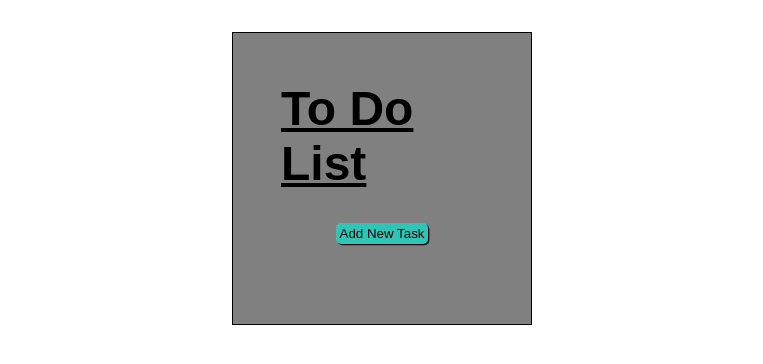
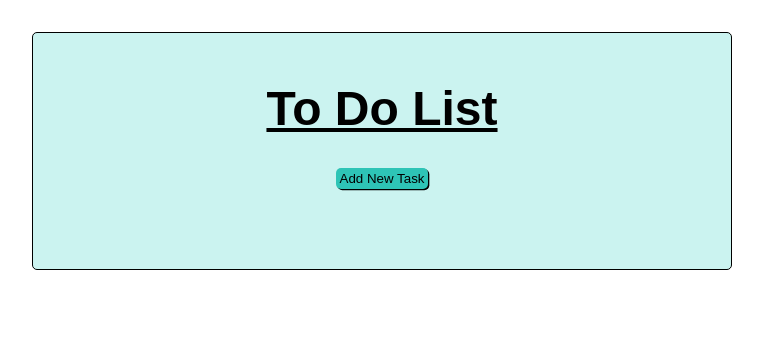
Before and after one commit to Cralcas/TypeScript-Todo, a website built with Vite: page index.html in a window 1280 px wide. Shown: the whole page, without its empty margins (258-1021 px from the left). Built offline with nearby package versions, Linux system fonts and the light colour scheme; a web font is replaced by a local one.

Commit message:
Added media queries

```diff
--- a/src/sass/_variables.scss
+++ b/src/sass/_variables.scss
@@ -1,2 +1,5 @@
 $primary-btn: #2ec4b6;
 $secondary-btn: #ff9f1c;
+
+$breakpoint-md: 768px;
+$breakpoint-lg: 1260px;
--- a/src/sass/style.scss
+++ b/src/sass/style.scss
@@ -21,10 +21,12 @@ main {
   .container {
     @include mx.col-center;
     width: 300px; //ändra beroend på skärm storlek, 700px lg, md??? .300pxsm
+
     margin-top: 2rem;
     padding: 3rem;
-    background: gray;
+    background: #cbf3f0;
     border: 1px solid black;
+    border-radius: 5px;
     gap: 2rem;
 
     h1 {
@@ -57,12 +59,12 @@ main {
 
       .task-card {
         max-width: 250px; //Så texten inte overflow  250 på sm
+
         overflow-wrap: break-word;
         background-color: #1d7d73;
 
         .task-card-title {
           font-size: 2rem;
-          font-weight: bold;
         }
       }
       button {
@@ -161,3 +163,22 @@ main {
 .modal.active {
   transform: translate(-50%, -50%) scale(1);
 }
+
+@media (min-width: v.$breakpoint-md) {
+  main {
+    .container {
+      width: 500px;
+    }
+  }
+}
+
+@media (min-width: v.$breakpoint-lg) {
+  main {
+    .container {
+      width: 700px;
+    }
+    .task-card {
+      width: 300px;
+    }
+  }
+}
```
